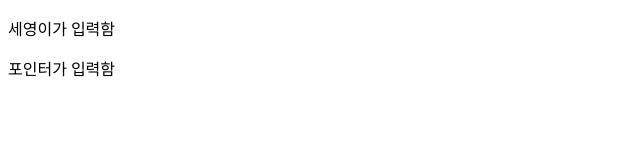
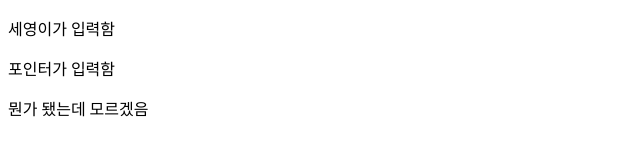
Before and after one commit to seyoung92/gitdesk, a plain HTML site: page index.html in a window 1280 px wide. Shown: the whole page, without its empty margins (0-640 px from the left). Drawn offline with Linux system fonts and the light colour scheme.

Commit message:
확인해봄

```diff
--- a/index.html
+++ b/index.html
@@ -8,5 +8,6 @@
 <body>
 <p>세영이가 입력함</p>
 <p>포인터가 입력함</p>
+<p>뭔가 됐는데 모르겠음</p>
 </body>
 </html>
```
